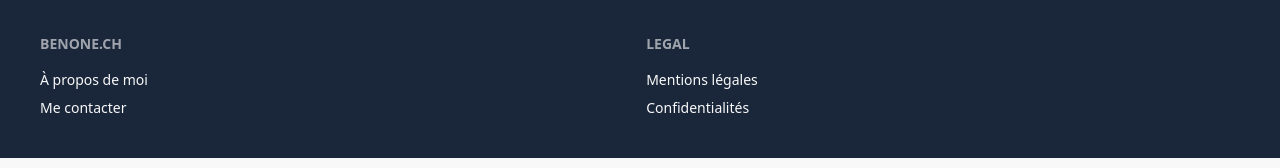
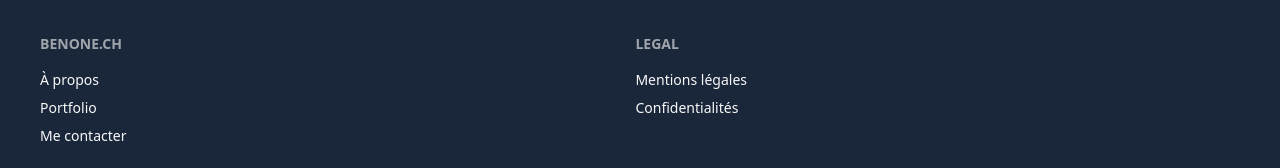
Before and after one commit to MartinLavalais/unrecon-web, a Next.js app: page / in a window 1280 px wide. Shown: the part 1884-2052 px from the top of the page. Built offline with nearby package versions, Linux system fonts and the light colour scheme.

Commit message:
Oublie d'ajout du fichier layout dans le dernier commit

```diff
--- a/src/app/layout.tsx
+++ b/src/app/layout.tsx
@@ -1,6 +1,7 @@
 import type { Metadata } from "next";
 import { Geist, Geist_Mono } from "next/font/google";
 import RedirectButton from "@/components/redirectButton";
+import FooterLink from "@/components/footerLink";
 import "./globals.css";
 
 const geistSans = Geist({
@@ -54,13 +55,14 @@ export default function RootLayout({
         <footer className="footer sm:footer-horizontal bg-neutral text-neutral-content p-10">
           <nav>
             <h6 className="footer-title">benone.ch</h6>
-            <a className="link link-hover">À propos de moi</a>
-            <a className="link link-hover">Me contacter</a>
+            <FooterLink link="/about" text="À propos" />
+            <FooterLink link="/portfolio" text="Portfolio" />
+            <FooterLink link="/contact-us" text="Me contacter" />
           </nav>
           <nav>
             <h6 className="footer-title">Legal</h6>
-            <a className="link link-hover">Mentions légales</a>
-            <a className="link link-hover">Confidentialités</a>
+            <FooterLink link="/legal-mentions" text="Mentions légales" />
+            <FooterLink link="/confidentiality" text="Confidentialités" />
           </nav>
         </footer>
       </body>
```
